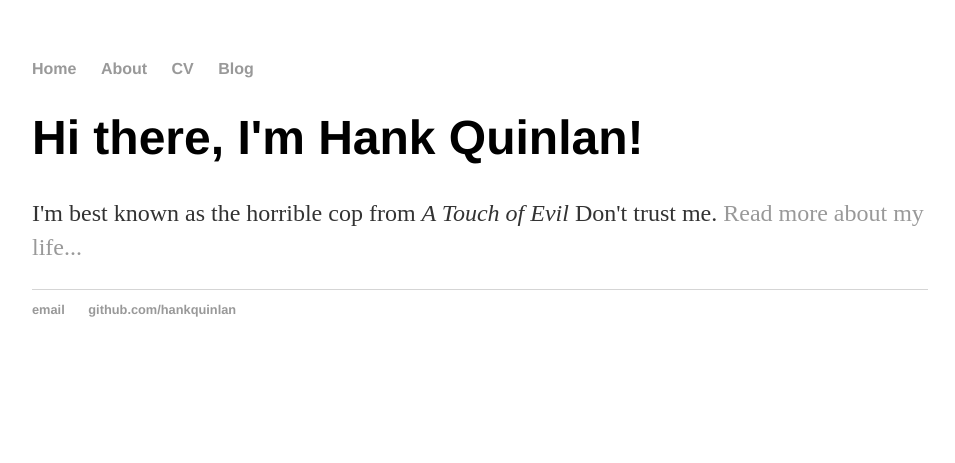
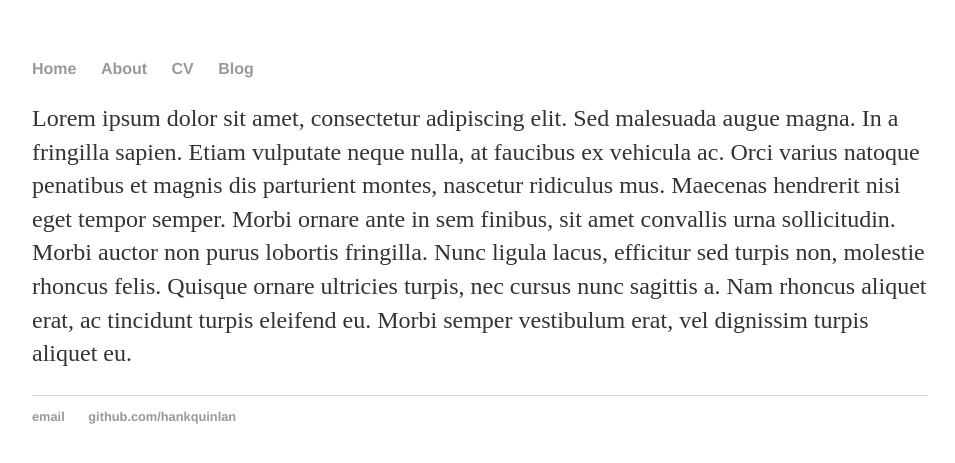
Before and after one commit to madhouseonline/madhouseonline.github.io, a Jekyll site: the page built from index.html, in a window 1280 px wide. Shown: the top 463 px of the page, without its empty margins (160-1115 px from the left). Built offline with Jekyll 4.4.1, drawn with Linux system fonts in a browser that asks for light colours.

Commit message:
Update index.html

```diff
--- a/index.html
+++ b/index.html
@@ -1,30 +1,7 @@
-<!DOCTYPE html>
-<html>
-	<head>
-		<title>Hank Quinlan, Horrible Cop</title>
-		<!-- link to main stylesheet -->
-		<link rel="stylesheet" type="text/css" href="/style/css/main.css">
-	</head>
-	<body>
-		<nav>
-    		<ul>
-        		<li><a href="/">Home</a></li>
-	        	<li><a href="/about">About</a></li>
-        		<li><a href="/cv">CV</a></li>
-        		<li><a href="/blog">Blog</a></li>
-    		</ul>
-		</nav>
-		<div class="container">
-    		<div class="blurb">
-        		<h1>Hi there, I'm Hank Quinlan!</h1>
-				<p>I'm best known as the horrible cop from <em>A Touch of Evil</em> Don't trust me. <a href="/about">Read more about my life...</a></p>
-    		</div><!-- /.blurb -->
-		</div><!-- /.container -->
-		<footer>
-    		<ul>
-        		<li><a href="mailto:hankquinlanhub@gmail.com">email</a></li>
-        		<li><a href="https://github.com/hankquinlan">github.com/hankquinlan</a></li>
-			</ul>
-		</footer>
-	</body>
-</html>
+---
+layout: default
+title: madhouse
+---
+<div class="blurb">
+	<p>Lorem ipsum dolor sit amet, consectetur adipiscing elit. Sed malesuada augue magna. In a fringilla sapien. Etiam vulputate neque nulla, at faucibus ex vehicula ac. Orci varius natoque penatibus et magnis dis parturient montes, nascetur ridiculus mus. Maecenas hendrerit nisi eget tempor semper. Morbi ornare ante in sem finibus, sit amet convallis urna sollicitudin. Morbi auctor non purus lobortis fringilla. Nunc ligula lacus, efficitur sed turpis non, molestie rhoncus felis. Quisque ornare ultricies turpis, nec cursus nunc sagittis a. Nam rhoncus aliquet erat, ac tincidunt turpis eleifend eu. Morbi semper vestibulum erat, vel dignissim turpis aliquet eu.</p>
+</div><!-- /.blurb -->
```
